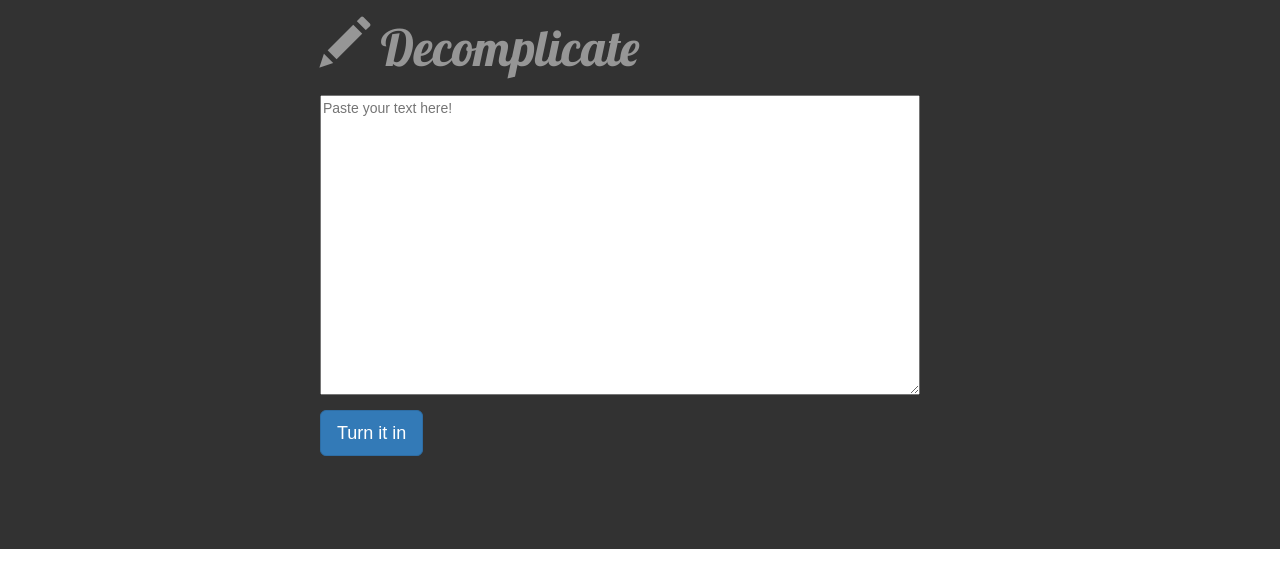
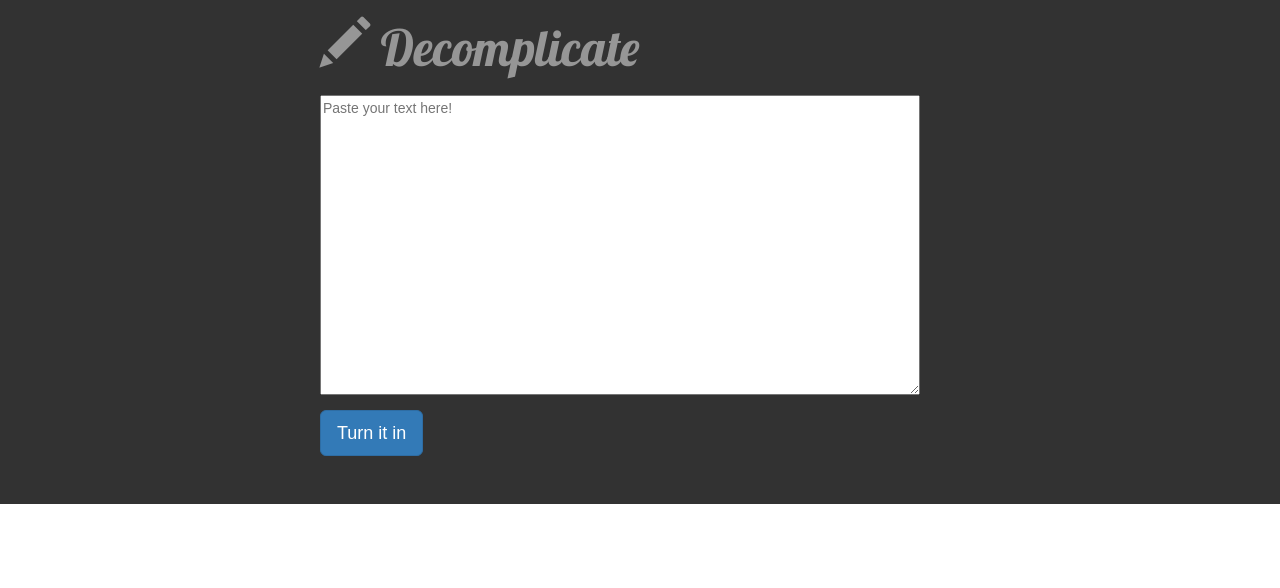
Before and after one commit to xkxx/dubhacks-2016, a React (Create React App) app in the folder client/: page / in a window 1280 px wide. Shown: the top 588 px of the page. Built offline with nearby package versions, Linux system fonts and the light colour scheme; a web font is replaced by a local one.

Commit message:
Update App.css

```diff
--- a/client/src/App.css
+++ b/client/src/App.css
@@ -24,7 +24,7 @@ h2{
 .secondd{
   background-color:rgb(50,50,50);
   margin-top:-2.4%;
-  height:580px;
+  height:100%;
   margin-bottom:0px;
 
 }
```
